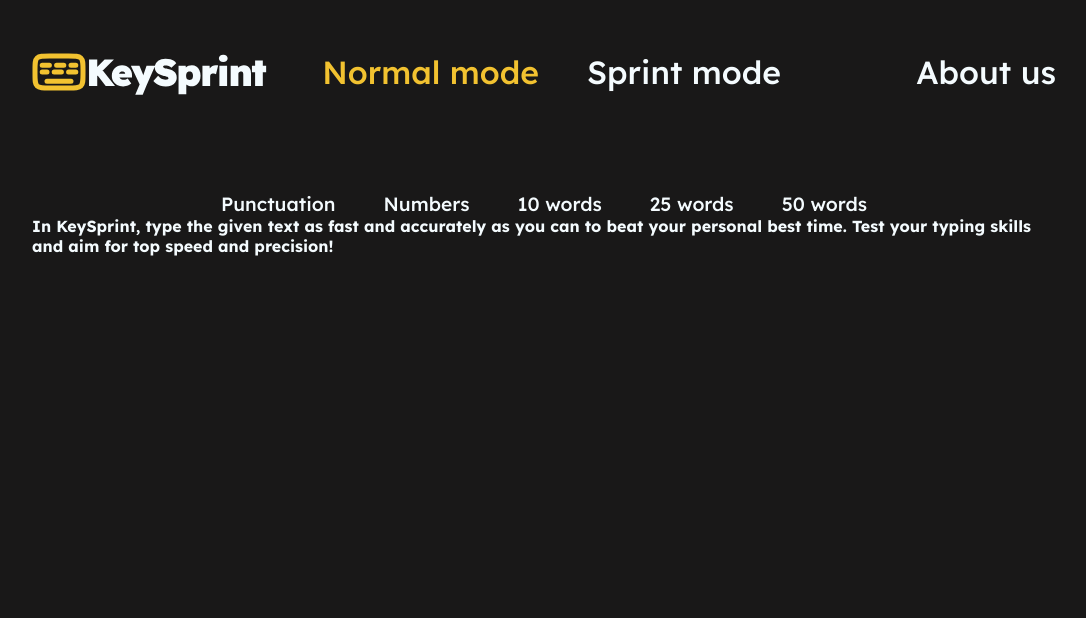
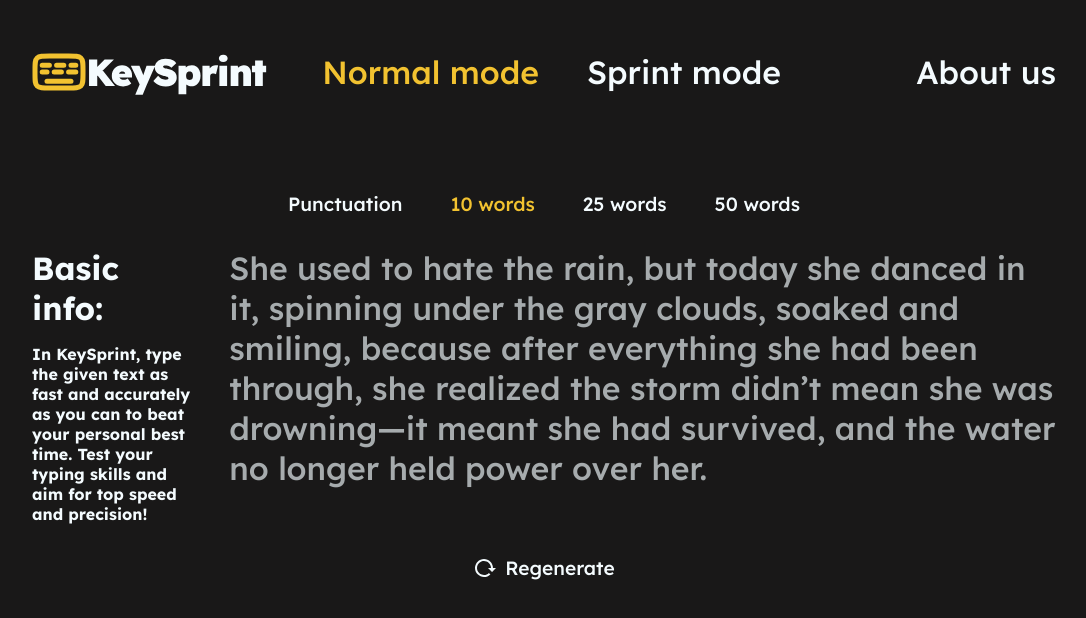
Before and after one commit to Davitamane/KeySprint-React, a React (Create React App) app: page / in a window 1280 px wide. Shown: the top 618 px of the page, without its empty margins (96-1182 px from the left). Built offline with nearby package versions, Linux system fonts and the light colour scheme.

Commit message:
finished design

```diff
--- a/src/App.jsx
+++ b/src/App.jsx
@@ -1,6 +1,7 @@
 import "./styles/App.css";
 import Header from "./Components/Header";
 import { useState } from "react";
+import reload from "./images/reload.svg";
 
 const gameInfo = {
   normal:
@@ -8,6 +9,8 @@ const gameInfo = {
   sprint:
     "In the Sprint mode, a storm slowly approaches as you type, creating intense pressure to surpass your high score. Type swiftly and accurately to stay in the clear and escape the storm!",
 };
+const testText =
+  "She used to hate the rain, but today she danced in it, spinning under the gray clouds, soaked and smiling, because after everything she had been through, she realized the storm didn’t mean she was drowning—it meant she had survived, and the water no longer held power over her.";
 
 function App() {
   const [mode, setMode] = useState("normal");
@@ -19,26 +22,57 @@ function App() {
   );
 }
 function NormalMode() {
+  const [words, setWords] = useState(10);
+
   return (
     <div className="game-container">
-      <Settings />
-      <Info children={gameInfo.normal} />
+      <Settings setWords={setWords} words={words} />
+      <div className="text-container">
+        <Info children={gameInfo.normal} />
+        <Text children={testText} />
+      </div>
+      <button className="btn-smaller reload">
+        <img src={reload} alt="reload" />
+        Regenerate
+      </button>
     </div>
   );
 }
-function Settings() {
+function Settings({ setWords, words }) {
   return (
     <div className="settings-container">
       <button className="btn-smaller">Punctuation</button>
-      <button className="btn-smaller">Numbers</button>
-      <button className="btn-smaller">10 words</button>
-      <button className="btn-smaller">25 words</button>
-      <button className="btn-smaller">50 words</button>
+      <button
+        className={`btn-smaller ${words === 10 ? "btn-smaller-active" : ""}`}
+        onClick={() => setWords(10)}
+      >
+        10 words
+      </button>
+      <button
+        className={`btn-smaller ${words === 25 ? "btn-smaller-active" : ""}`}
+        onClick={() => setWords(25)}
+      >
+        25 words
+      </button>
+      <button
+        className={`btn-smaller ${words === 50 ? "btn-smaller-active" : ""}`}
+        onClick={() => setWords(50)}
+      >
+        50 words
+      </button>
     </div>
   );
 }
+function Text({ children }) {
+  return <p className="game-text">{children}</p>;
+}
 function Info({ children }) {
-  return <h4>{children}</h4>;
+  return (
+    <div className="info">
+      <h1>Basic info:</h1>
+      <h4>{children}</h4>
+    </div>
+  );
 }
 function SprintMode() {
   return <div className="game-container">Settings</div>;
--- a/src/styles/App.css
+++ b/src/styles/App.css
@@ -64,9 +64,44 @@ html {
   width: 100%;
   height: 100%;
   margin-top: 6rem;
+  display: flex;
+  flex-direction: column;
+  align-items: center;
 }
 .settings-container {
   display: flex;
   justify-content: center;
   gap: 3rem;
 }
+.text-container{
+  display: flex;
+  max-height: 24rem;
+  gap: 2rem;
+  margin-top: 2rem;
+}
+.info{
+  display: flex;
+  flex-direction: column;
+  width: 20%;
+  gap: 1rem;
+  height: 100%;
+}
+.game-text{
+    border: none;
+  font-family: inherit;
+  border-radius: 1rem;
+  width: 100%;
+  vertical-align: top;
+  resize: none;
+  color: #a6abad;
+  font-size: 2rem;
+  text-align: left;
+  user-select: none;
+  transition: all 0.5s;
+}
+.reload{
+  display: flex;
+  margin-top: 2rem;
+  align-items: center;
+  gap: 0.5rem;
+}
```
Also changed, not shown: src/images/reload.svg (added).
